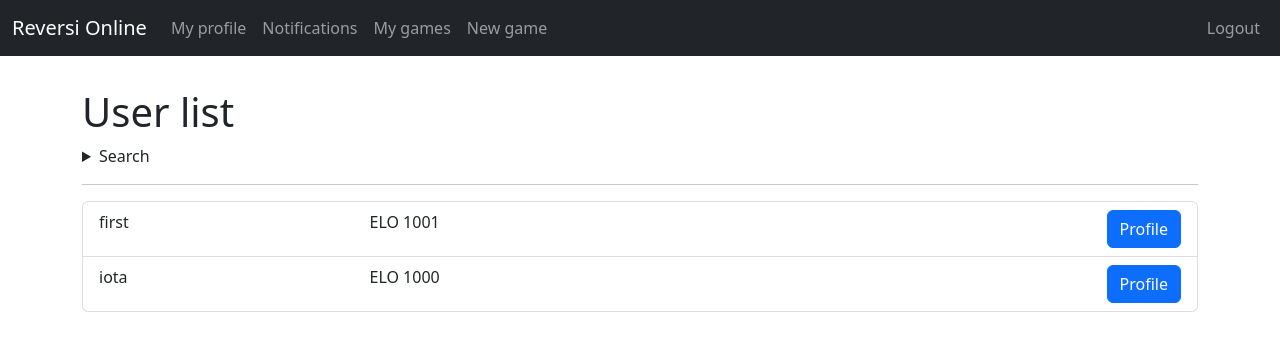
After one commit to enoua5/cs3620-reversi, a Django app: page /users/ in a window 1280 px wide. The commit adds this page. Shown: the top 351 px of the page. Run offline with Django 3.2, Linux system fonts and the light colour scheme; a user stored in the database is signed in; data comes from the database, SQL or seed files in the repository; both versions use the stored data as it was after the commit.

Commit message:
Add user search

```diff
--- a/base/templates/base/index.html
+++ b/base/templates/base/index.html
@@ -7,7 +7,7 @@
 <div class="container-fluid">
     <div class="float-start">
         <h2>New game</h2>
-        <a class="btn btn-primary" href="#">Challenge</a>
+        <a class="btn btn-primary" href="{% url 'base:user_list' %}">Challenge</a>
         <a class="btn btn-primary" href="{% url 'game:open_games' 1 %}">Open game</a>
         <hr>
         <h2>Your Games</h2>
--- /dev/null
+++ b/base/templates/base/user_list.html
@@ -0,0 +1,50 @@
+{% extends 'base/base.html' %}
+
+{% block title %} Users {% endblock %}
+
+{% block body %}
+
+<h1>User list</h1>
+
+<details>
+    <summary>Search</summary>
+    <form method="POST">
+        {% csrf_token %}
+        <div class="form-group">
+            <label for="search-name">Name</label>
+            <input class="form-control" id="search-name" name="username">
+        </div>
+        <div class="form-group">
+            <label for="search-minelo">Minimum ELO</label>
+            <input type="number" value="0" class="form-control" id="search-minelo" name="minelo">
+        </div>
+        <div class="form-group">
+            <label for="search-maxelo">Maximum ELO</label>
+            <input type="number" value="9999" class="form-control" id="search-maxelo" name="maxelo">
+        </div>
+
+        <input type="submit" class="btn btn-primary" value="Search">
+    </form>
+</details>
+
+<hr>
+
+<ul class="list-group">
+    {% for user in users %}
+    <li class="list-group-item">
+        <div class="float-start row" style="width: 50%;">
+            <span class="col-6">
+                {{ user.username }}
+            </span>
+            <span class="col-6">
+                ELO {{ user.userdata.elo_rating }}
+            </span>
+        </div>
+        <a href="{% url 'base:profile' user.username %}" class="btn btn-primary float-end" style="margin-left: 10vw">Profile</a>
+    </li>
+    {% empty %}
+    <li class="list-group-item">Your search turned up no users.</li>
+    {% endfor %}
+</ul>
+
+{% endblock %}
--- a/base/urls.py
+++ b/base/urls.py
@@ -6,4 +6,7 @@ urlpatterns = [
     path('', views.index, name="index"),
     path('profile/<str:username>/', views.profile, name="profile"),
     path('edit-profile', views.edit_profile, name="edit_profile"),
+
+    path('users/', views.list_all_users, name="user_list"),
+    path('users/search/<int:min_elo>/<int:max_elo>/<str:username>', views.list_all_users_search, name="search_users"),
 ]
--- a/base/views.py
+++ b/base/views.py
@@ -35,6 +35,7 @@ def index(req):
 
     return render(req, 'base/index.html', ctx)
 
+@login_required
 def profile(req, username):
     user = User.objects.get(username=username)
 
@@ -44,6 +45,7 @@ def profile(req, username):
 
     return render(req, 'base/profile.html', ctx)
 
+@login_required
 def edit_profile(req):
     if req.POST:
         bio = req.POST.get('bio')
@@ -58,3 +60,47 @@ def edit_profile(req):
 
 
     return render(req, 'base/edit_profile.html')
+
+def handle_search(req):
+    if req.POST:
+        username = req.POST.get("username")
+        if username == "":
+            username = "*"
+        minelo = int(req.POST.get("minelo"))
+        maxelo = int(req.POST.get("maxelo"))
+
+        return redirect('base:search_users', min_elo=minelo, max_elo=maxelo, username=username)
+    return None
+
+@login_required
+def list_all_users(req):
+
+    search = handle_search(req)
+    if search is not None:
+        return search
+
+    users = User.objects.all().order_by('-userdata__elo_rating')
+
+    ctx = {
+        'users': users
+    }
+
+    return render(req, 'base/user_list.html', ctx)
+
+@login_required
+def list_all_users_search(req, min_elo:int, max_elo:int, username:str):
+
+    search = handle_search(req)
+    if search is not None:
+        return search
+
+    users = User.objects.filter(userdata__elo_rating__gte=min_elo, userdata__elo_rating__lte=max_elo)
+    if username != "*":
+        users = users.filter(username__contains=username)
+    users = users.order_by('-userdata__elo_rating')
+
+    ctx = {
+        'users': users
+    }
+
+    return render(req, 'base/user_list.html', ctx)
```
Also changed, not shown: db.sqlite3.
